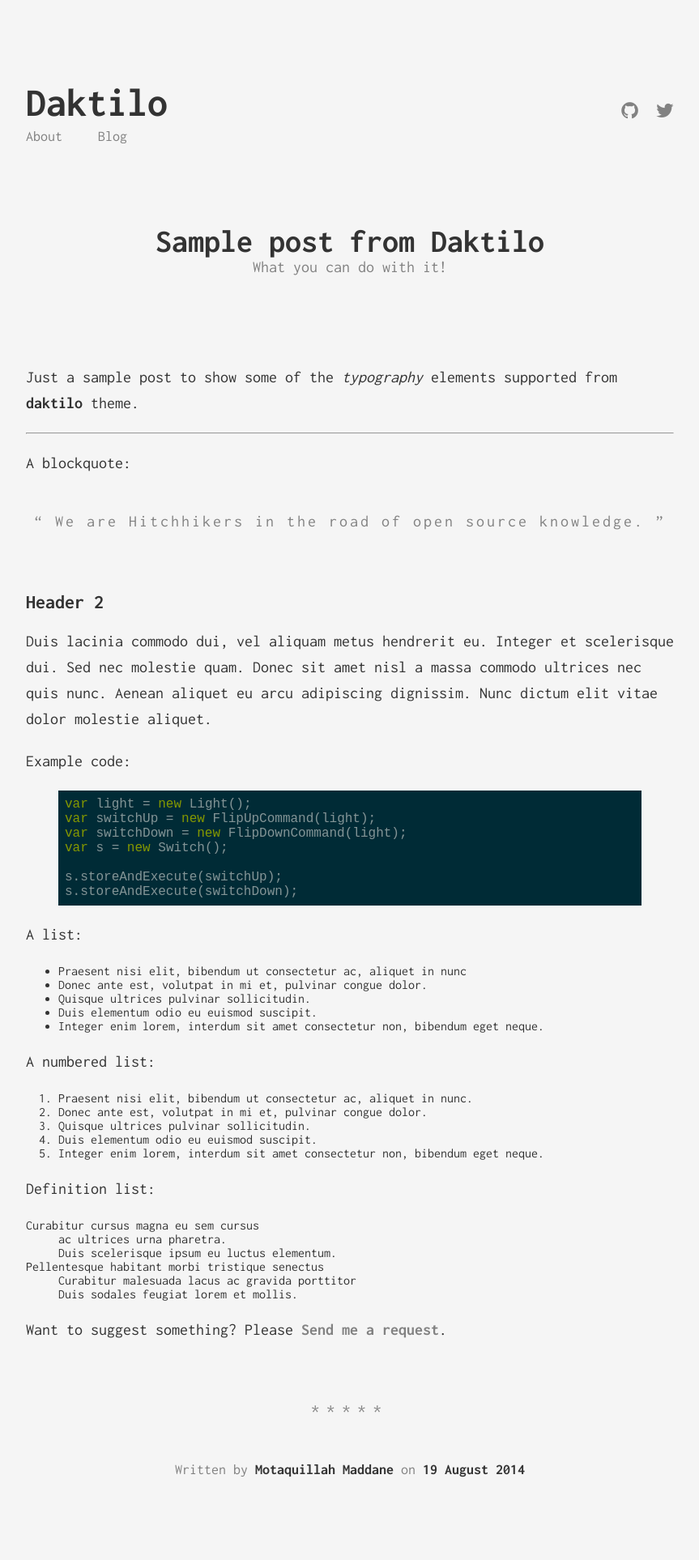
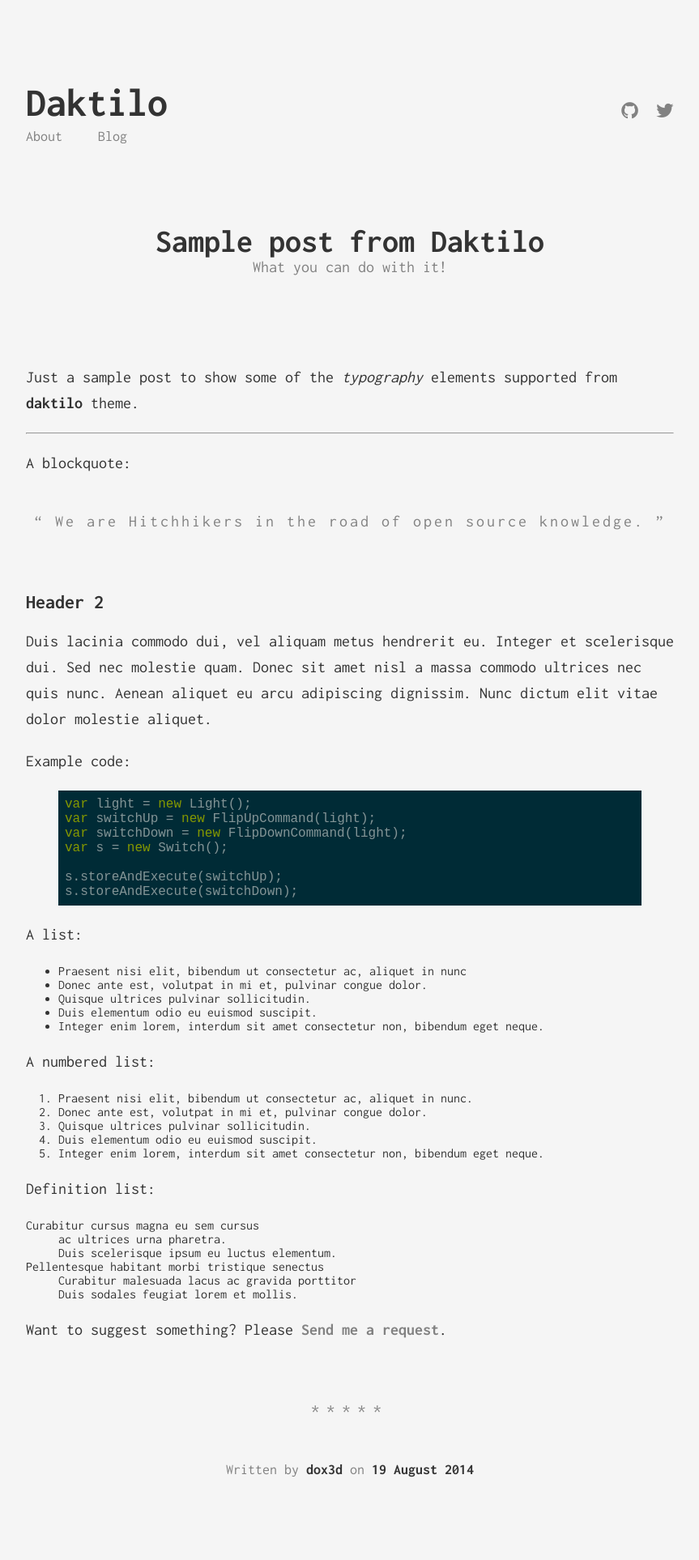
Before and after one commit to dox3d/dox3d.github.io, a Jekyll site: the page built from _posts/2015-09-08-sample-post.markdown, in a window 1280 px wide. Shown: the whole page at 81% size, without its empty margins (208-1071 px from the left). Built offline with Jekyll 4.4.1, drawn with Linux system fonts in a browser that asks for light colours.

Commit message:
changingdoxed
doxed doxed

```diff
--- a/_config.yml
+++ b/_config.yml
@@ -9,10 +9,10 @@
 url: "http://hitchhiker.ma" # the base hostname & protocol for your site
 
 author:
-  fullname: Motaquillah Maddane
+  fullname: dox3d
   googleplus: https://www.google.com/+MotaquillahMaddane
-  github: kronik3r
-  twitter: electrik_frog
+  github: dox3d
+  twitter: copthemixtape
   # disqus: your_disqus_username
 
 # google_analytics: 'UA-XXXXXXXX-X'
```
